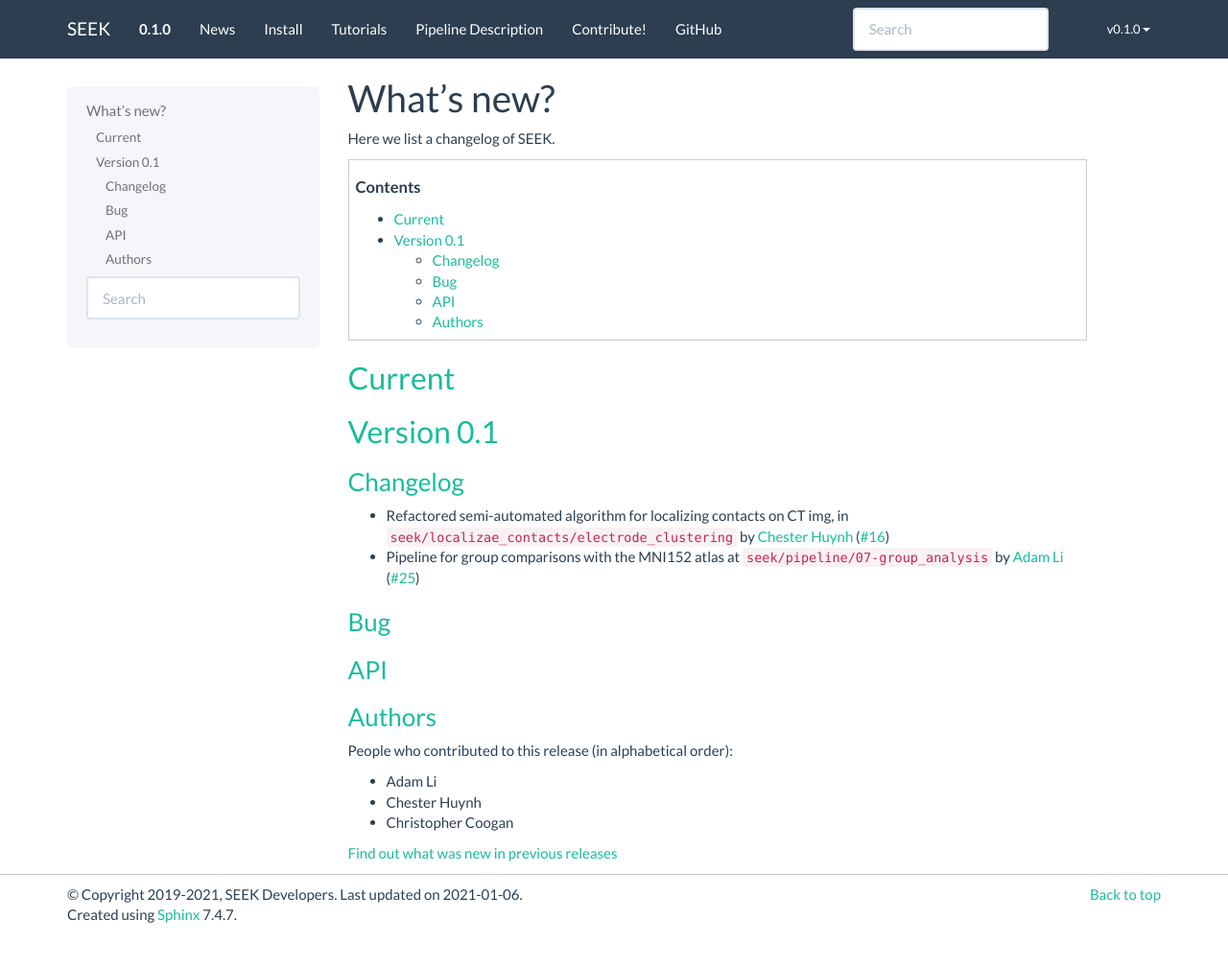
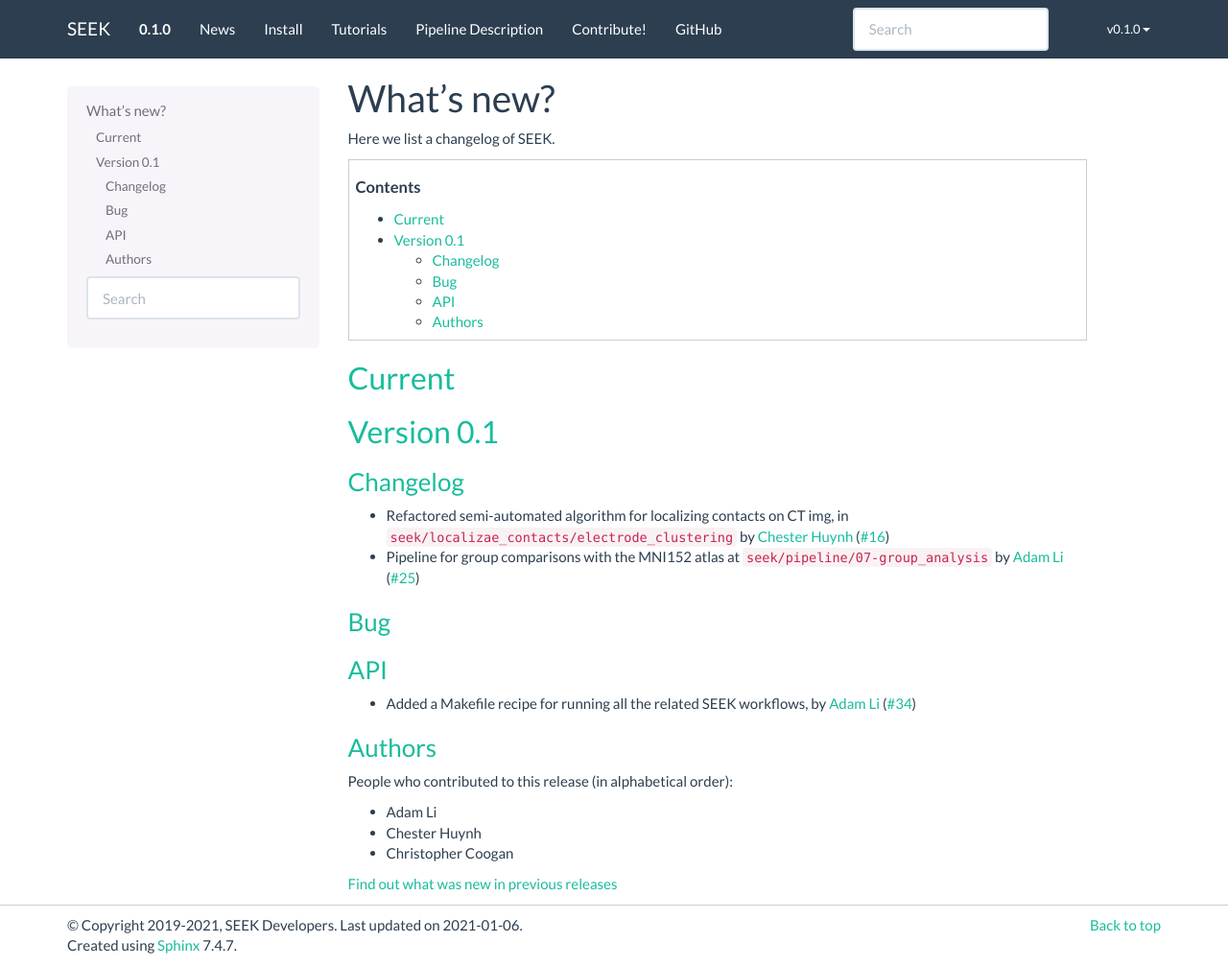
Before and after one commit to ncsl/seek, a Sphinx documentation site: the page built from doc/whats_new.rst, in a window 1280 px wide and 1007 px high. Shown: the whole window at 96% size. Built offline with Sphinx 7.4.7, drawn with Linux system fonts in a browser that asks for light colours.

```diff
--- a/doc/whats_new.rst
+++ b/doc/whats_new.rst
@@ -36,6 +36,7 @@
 
 API
 ~~~
+- Added a Makefile recipe for running all the related SEEK workflows, by `Adam Li`_ (`#34 <https://github.com/ncsl/seek/pull/34>`_)
 
 
 Authors
```
Also changed, not shown: .github/PULL_REQUEST_TEMPLATE.md.
